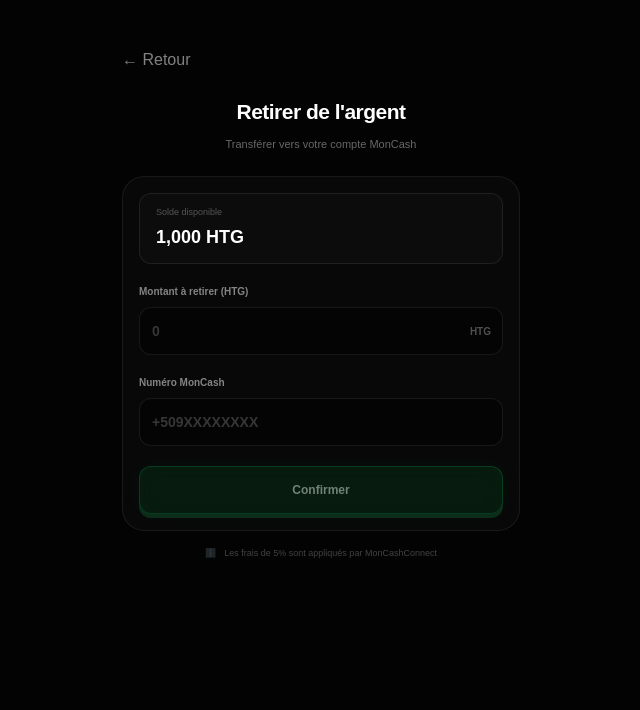
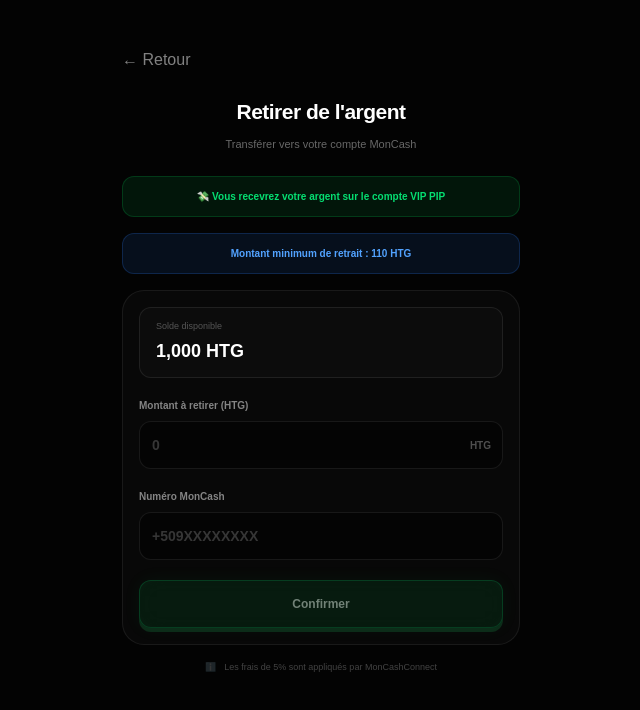
Before and after one commit to bazelaisfanfan000-web/titatolakay, a Next.js app: page /wallet/withdraw-new in a window 1280 px wide. Shown: the top 710 px of the page, without its empty margins (319-959 px from the left). Built offline with nearby package versions, Linux system fonts and the light colour scheme; no server answers.

Commit message:
Add VIP PIP message and minimum withdrawal info to withdrawal page

```diff
--- a/src/app/wallet/withdraw-new/page.tsx
+++ b/src/app/wallet/withdraw-new/page.tsx
@@ -81,6 +81,20 @@ export default function WithdrawPage() {
           <p className="mb-6 text-center text-[11px] text-white/40">
             Transférer vers votre compte MonCash
           </p>
+
+          {/* Info VIP PIP */}
+          <div className="mb-4 rounded-xl border border-green-500/20 bg-green-500/10 px-4 py-3 text-center">
+            <p className="text-[10px] font-bold text-green-400">
+              💸 Vous recevrez votre argent sur le compte VIP PIP
+            </p>
+          </div>
+
+          {/* Info minimum */}
+          <div className="mb-4 rounded-xl border border-blue-500/20 bg-blue-500/10 px-4 py-3 text-center">
+            <p className="text-[10px] font-bold text-blue-400">
+              Montant minimum de retrait : 110 HTG
+            </p>
+          </div>
 
           {/* Succès */}
           {success ? (
```
